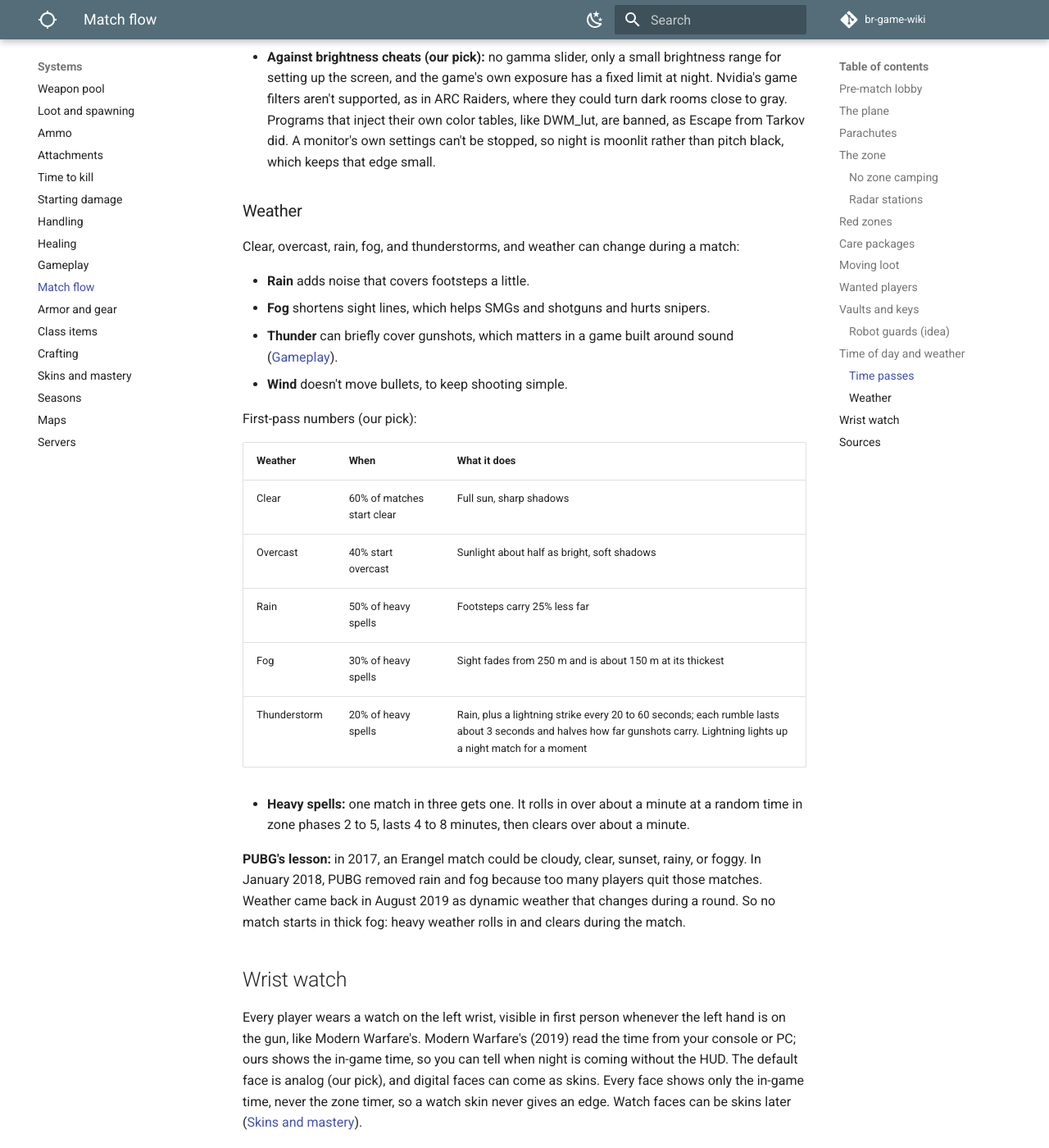
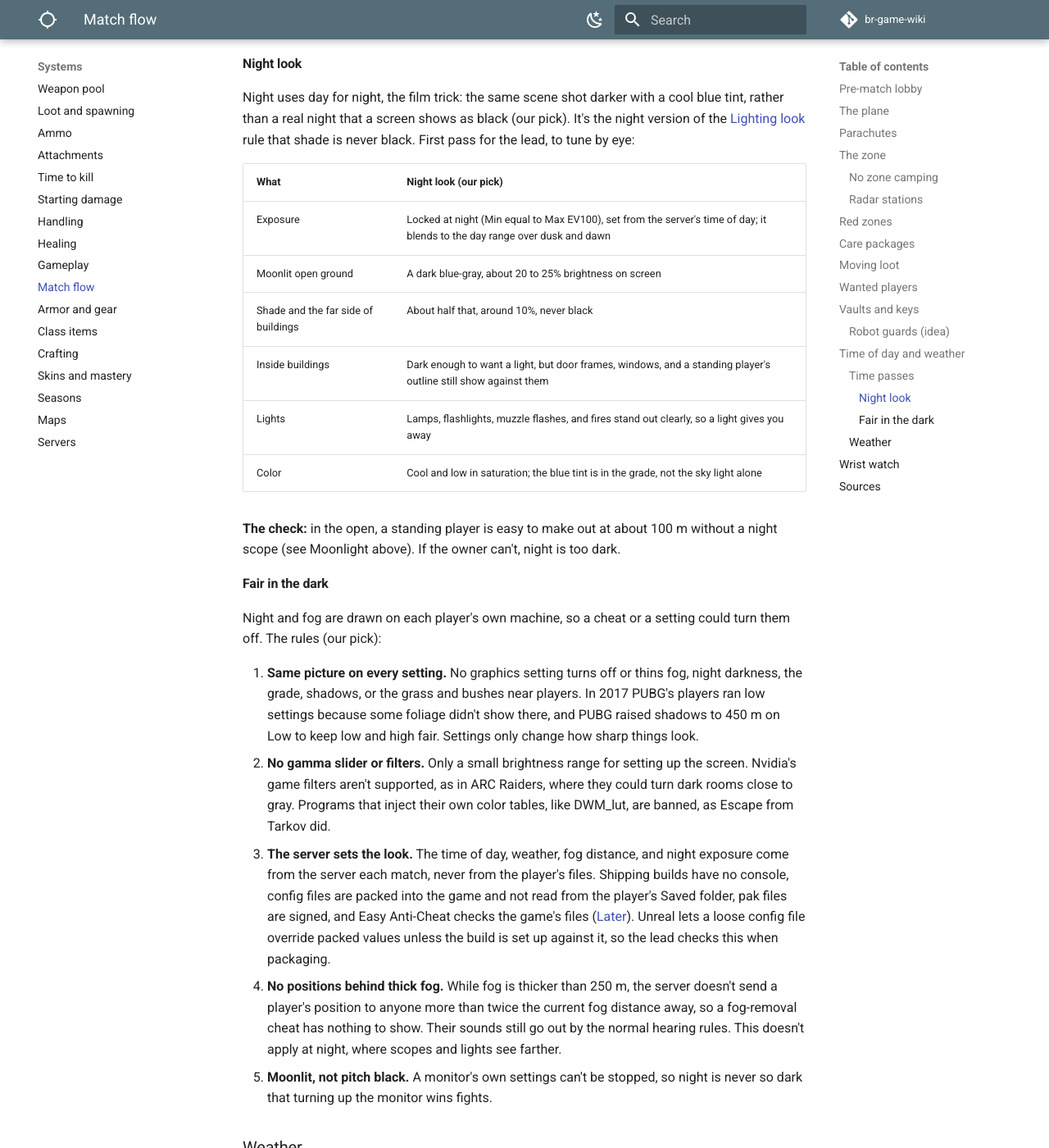
Before and after one commit to DerrickSpartan1/br-game-wiki, an MkDocs documentation site: the page built from docs/systems/match-flow.md, in a window 1280 px wide and 1400 px high, scrolled down 6720 px. Shown: the whole window at 82% size. Built offline with MkDocs 1.6.1 and Material for MkDocs 9.7.7, drawn with Linux system fonts in a browser that asks for light colours; comment, search, counter and statistics services are not loaded; some of the changed text lies outside the part shown.

Commit message:
Answer the lead's watch side, night look, and night anti-cheat questions
Night is day for night with a locked exposure; five rules keep dark and
foggy matches fair; the watch stays on the inside of the left wrist (our
pick). Graybox questions moved back under their item on the To-do page.

Co-Authored-By: Claude Opus 5.5 <noreply@anthropic.com>
Claude-Session: https://claude.ai/code/session_01WkwomAGBFiKz4FqQD31HK2

```diff
--- a/docs/systems/match-flow.md
+++ b/docs/systems/match-flow.md
@@ -162,10 +162,34 @@ Every match rolls a time of day, and the sky moves through it, about four in-gam
 
 **The sun (our pick):** the sky follows Ischia's sun on June 1, in summer time (UTC+2): sunrise at 05:35, sunset at 20:28, and highest at 13:01, about 71° up. First light (civil dawn) is at 05:02 and full dark (civil dusk) at 21:00, so both dusk and dawn matches cross from light to dark. Worked out from NOAA's sun equations for 40.7° N, 13.9° E, and close to Gaisma's Naples table (05:31 and 20:38 at the June solstice).
 
-Night is where flashlights, night scopes like the StG 44's Vampir, and star rounds earn their place ([Maps](maps.md)). A dark match needs rules against brightness and gamma cheats, which PUBG's developers raised when they prototyped night in 2017.
+Night is where flashlights, night scopes like the StG 44's Vampir, and star rounds earn their place ([Maps](maps.md)). A dark match needs rules against brightness and gamma cheats, which PUBG's developers raised when they prototyped night in 2017 ([Fair in the dark](#fair-in-the-dark)).
 
 - **Moonlight (our pick):** every night is a bright moonlit night. In the open you can make out a standing player to about 100 m without a night scope; inside buildings it's dark enough to need a light.
-- **Against brightness cheats (our pick):** no gamma slider, only a small brightness range for setting up the screen, and the game's own exposure has a fixed limit at night. Nvidia's game filters aren't supported, as in ARC Raiders, where they could turn dark rooms close to gray. Programs that inject their own color tables, like DWM_lut, are banned, as Escape from Tarkov did. A monitor's own settings can't be stopped, so night is moonlit rather than pitch black, which keeps that edge small.
+
+#### Night look
+
+Night uses day for night, the film trick: the same scene shot darker with a cool blue tint, rather than a real night that a screen shows as black (our pick). It's the night version of the [Lighting look](../planning/art-and-sound.md#lighting-look) rule that shade is never black. First pass for the lead, to tune by eye:
+
+| What | Night look (our pick) |
+| --- | --- |
+| Exposure | Locked at night (Min equal to Max EV100), set from the server's time of day; it blends to the day range over dusk and dawn |
+| Moonlit open ground | A dark blue-gray, about 20 to 25% brightness on screen |
+| Shade and the far side of buildings | About half that, around 10%, never black |
+| Inside buildings | Dark enough to want a light, but door frames, windows, and a standing player's outline still show against them |
+| Lights | Lamps, flashlights, muzzle flashes, and fires stand out clearly, so a light gives you away |
+| Color | Cool and low in saturation; the blue tint is in the grade, not the sky light alone |
+
+**The check:** in the open, a standing player is easy to make out at about 100 m without a night scope (see Moonlight above). If the owner can't, night is too dark.
+
+#### Fair in the dark
+
+Night and fog are drawn on each player's own machine, so a cheat or a setting could turn them off. The rules (our pick):
+
+1. **Same picture on every setting.** No graphics setting turns off or thins fog, night darkness, the grade, shadows, or the grass and bushes near players. In 2017 PUBG's players ran low settings because some foliage didn't show there, and PUBG raised shadows to 450 m on Low to keep low and high fair. Settings only change how sharp things look.
+2. **No gamma slider or filters.** Only a small brightness range for setting up the screen. Nvidia's game filters aren't supported, as in ARC Raiders, where they could turn dark rooms close to gray. Programs that inject their own color tables, like DWM_lut, are banned, as Escape from Tarkov did.
+3. **The server sets the look.** The time of day, weather, fog distance, and night exposure come from the server each match, never from the player's files. Shipping builds have no console, config files are packed into the game and not read from the player's Saved folder, pak files are signed, and Easy Anti-Cheat checks the game's files ([Later](../planning/to-do.md#later)). Unreal lets a loose config file override packed values unless the build is set up against it, so the lead checks this when packaging.
+4. **No positions behind thick fog.** While fog is thicker than 250 m, the server doesn't send a player's position to anyone more than twice the current fog distance away, so a fog-removal cheat has nothing to show. Their sounds still go out by the normal hearing rules. This doesn't apply at night, where scopes and lights see farther.
+5. **Moonlit, not pitch black.** A monitor's own settings can't be stopped, so night is never so dark that turning up the monitor wins fights.
 
 ### Weather
 
@@ -192,7 +216,7 @@ First-pass numbers (our pick):
 
 ## Wrist watch
 
-Every player wears a watch on the left wrist, visible in first person whenever the left hand is on the gun, like Modern Warfare's. Modern Warfare's (2019) read the time from your console or PC; ours shows the in-game time, so you can tell when night is coming without the HUD. The default face is analog (our pick), and digital faces can come as skins. Every face shows only the in-game time, never the zone timer, so a watch skin never gives an edge. Watch faces can be skins later ([Skins and mastery](skins.md)).
+Every player wears a watch on the left wrist, visible in first person whenever the left hand is on the gun, like Modern Warfare's. Modern Warfare's (2019) read the time from your console or PC; ours shows the in-game time, so you can tell when night is coming without the HUD. The default face is analog (our pick), and digital faces can come as skins. Every face shows only the in-game time, never the zone timer, so a watch skin never gives an edge. It sits on the inside of the left wrist, military style, so the face points up at you while the support hand is palm-up under the handguard (our pick; the lead's call). On the back of the wrist it would face the ground. Watch faces can be skins later ([Skins and mastery](skins.md)).
 
 ## Sources
 
@@ -203,4 +227,5 @@ Every player wears a watch on the left wrist, visible in first person whenever t
 - [PUBG Wiki: Airdrop](https://pubg.wiki.gg/wiki/Airdrop)
 - [PC Gamer: Apex Legends vault keys (2019)](https://www.pcgamer.com/how-to-open-apex-legends-vaults-locations-key) · [GameSpot: Apex Legends vaults](https://www.gamespot.com/articles/apex-legends-golden-vaults-where-to-find-keys-and-/1100-6470435/) · [Apex Legends Wiki: Vault Key](https://apexlegends.wiki.gg/wiki/Vault_Key)
 - [PUBG Wiki: Weather](https://pubg.wiki.gg/wiki/Weather) · [Thumbsticks: PUBG removes rain and fog (2018)](https://www.thumbsticks.com/pubg-lost-rain-fog-conditions-01032018/)
+- [Wikipedia: Day for night](https://en.wikipedia.org/wiki/Day_for_night) · [Player.One: PlayerUnknown on parity between low and high settings (2017)](https://www.player.one/playerunknown-interview-parity-low-high-graphics-battlegrounds-121445) · [PC Gamer: PUBG settings guide](https://www.pcgamer.com/best-pubg-settings/) · [Unreal forums: stopping players changing ini files](https://forums.unrealengine.com/t/can-we-prevent-users-from-changing-ini-config-files/467236)
 - [Charlie Intel: Modern Warfare watches show real-world time](https://www.charlieintel.com/modern-warfare/watches-in-game-in-call-of-duty-modern-warfare-showcase-real-world-time-55492/)
```
Also changed, not shown: docs/planning/changelog.md (+1 -0 lines), docs/planning/decisions.md (+1 -0 lines), docs/planning/to-do.md (+12 -11 lines).
